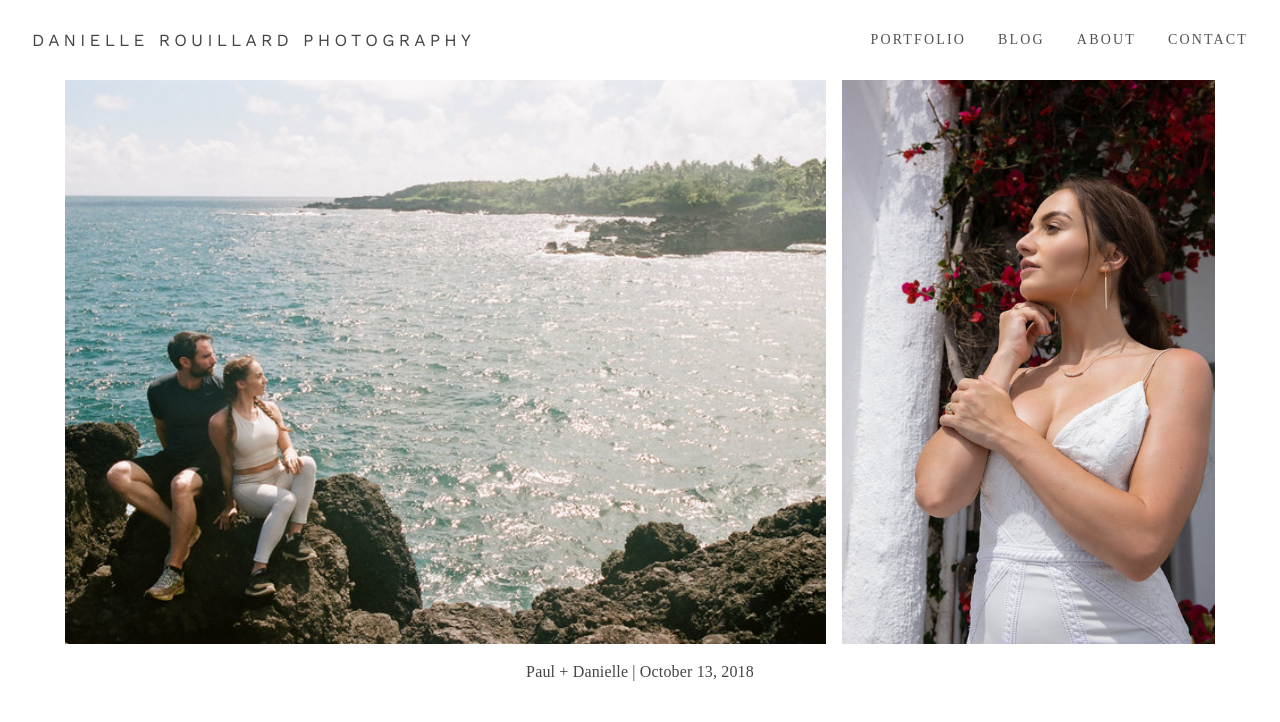
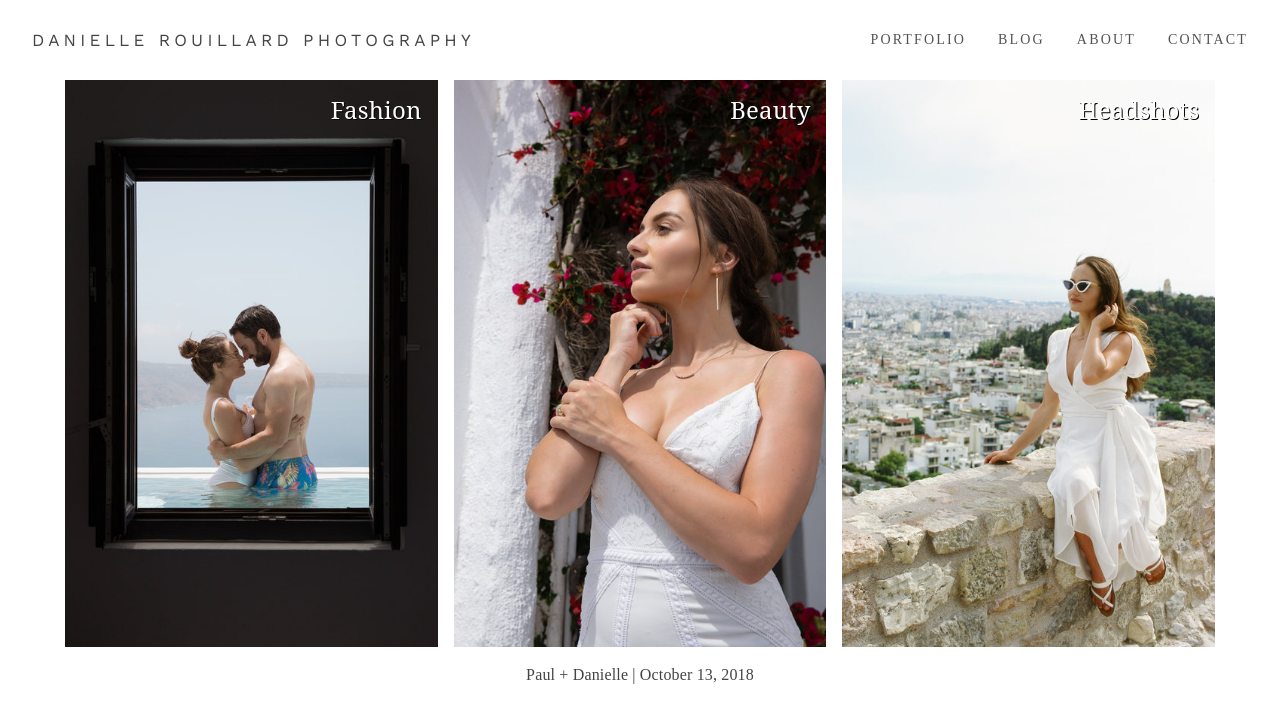
Before and after one commit to pazano/danielle-portfolio, a Next.js app: page / in a window 1280 px wide. Shown: the top 722 px of the page. Built offline with nearby package versions, Linux system fonts and the light colour scheme; a web font is replaced by a local one.

Commit message:
basic hero and page separation with links

```diff
--- a/layout/components/Gallery.js
+++ b/layout/components/Gallery.js
@@ -1,13 +1,16 @@
+import Link from 'next/link';
 import Image from './Image';
 import './Gallery.scss';
 
 // TODO:  update image object structure
 
-const GalleryImageRow = ({ galleryImages }) => {
+const GalleryImageRow = ({ galleryImages, type }) => {
   const rowClassName = galleryImages.reduce((result, galleryImage) => result ? result + '-' + galleryImage.aspect : galleryImage.aspect, "");
   const aspectCount = new Set(galleryImages.map(galleryImage => galleryImage.aspect)).size;
 
   let counter = 0;
+
+  if (type == "page") {
     return(
       <div className={`gallery__row ${rowClassName}`}>
         { galleryImages &&
@@ -24,6 +27,26 @@ const GalleryImageRow = ({ galleryImages }) => {
         }
       </div>
     )
+  } else {
+    return (
+      <div className={`gallery__row ${rowClassName}`}>
+        {galleryImages &&
+          galleryImages.map(({ url, alt, ratio, label, link }) =>
+            <GalleryImageLink
+              url={url}
+              alt={alt}
+              style={`image-${counter}`}
+              ratio={ratio}
+              respectAspect={aspectCount > 1 ? false : true}
+              label={label}
+              link={link}
+              key={`gallery-image-${++counter}`}
+            />
+          )
+        }
+      </div>
+    )
+  }
 }
 
 const GalleryImage = ({ url, alt, style, ratio, respectAspect, key }) => {
@@ -56,19 +79,76 @@ const GalleryImage = ({ url, alt, style, ratio, respectAspect, key }) => {
   }
 }
 
-// takes in a row
-const Gallery = ({ galleryRows, displayType }) => {
+const GalleryImageLink = ({ url, alt, style, ratio, respectAspect, key, label, link }) => {
+
+  if (respectAspect) {
+    const splitParams = ratio && ratio.split("x");
+    const viewBoxParams = splitParams[0] + " " + splitParams[1];
+
     return (
-    <div className={`gallery__container ${" gallery__width-" + displayType}`}>
+      <div className={`image__ratio ${style}`}>
+        <svg viewBox={`0 0 ${viewBoxParams}`}></svg>
+        <Image
+          url={url}
+          alt={alt}
+          key={key}
+        />
+        <div className="gallery__link">
+          <Link href={link}>
+            <a>{label}</a>
+          </Link>
+        </div>
+      </div>
+    )
+  }
+  else {
+    return (
+      <div className={style}>
+        <Image
+          url={url}
+          alt={alt}
+          key={key}
+        />
+        <div className="gallery__link">
+          <Link href={link}>
+            <a>{label}</a>
+          </Link>
+        </div>
+      </div>
+    )
+  }
+}
+
+
+const PageGallery = ({ galleryRows }) => {
+  return (
+    <div className={`gallery__container gallery__page`}>
       { galleryRows &&
         galleryRows.map(( images ) =>
           <GalleryImageRow
             galleryImages={images}
-            displayType={displayType}
+            type="page"
           />)
       }
     </div>
   )
 }
 
-export default Gallery;
+const HeroGallery = ({ galleryRows }) => {
+  return (
+    <div className={`gallery__container gallery__hero`}>
+      {galleryRows &&
+        galleryRows.map((images) =>
+          <GalleryImageRow
+            galleryImages={images}
+            type="hero"
+          />)
+      }
+    </div>
+  )
+}
+
+export {
+  PageGallery,
+  HeroGallery
+};
--- a/layout/components/Gallery.scss
+++ b/layout/components/Gallery.scss
@@ -35,9 +35,8 @@ $gallery__grid-unit: 1fr;
   grid-area: four;
 }
 
-// Smaller, centered for blog content
-// Generally assumes fewer images per row
-.gallery__width-page {
+// Page galleries are a more narrow container, meant to be content-width for blog use.
+.gallery__page {
 
   .portrait-portrait {
     grid-template-rows: repeat(9, $gallery__grid-unit);
@@ -76,7 +75,9 @@ $gallery__grid-unit: 1fr;
   }
 }
 
-.gallery__width-full {
+// Hero galleries are more full-width and support links
+
+.gallery__hero {
 
   .portrait-portrait-portrait {
     grid-template-rows: repeat(9, $gallery__grid-unit);
@@ -118,13 +119,28 @@ $gallery__grid-unit: 1fr;
       ". one one one one one one one one one one one one two two two two two two . "
     ;
   }
-
 }
 
-.gallery__image-full {
-  width: 100%;
+.gallery__link > a {
+  display: block;
+  position: relative;
+  top: -66px;
+  right: 0px;
+
+  height: 60px;
+  padding-right: 16px;
+  border: none;
+
+  font-size: 24px;
+  line-height: 60px;
+  color:  $primary-white;
+  text-decoration: none;
+  text-align: right;
+  text-shadow: 1px 1px #000;
 }
 
-.gallery__image-half {
-  width: 50%;
+.image__ratio {
+  .gallery__link > a {
+    top: 0px;
+  }
 }
--- a/pages/index.js
+++ b/pages/index.js
@@ -1,5 +1,5 @@
 import Page from '../layout/Page';
-import Gallery from '../layout/components/Gallery';
+import { HeroGallery } from '../layout/components/Gallery';
 
 const seo = {
   title: 'Home',
@@ -11,19 +11,25 @@ const galleryRows = [
       url: '/images/fpo/010.jpg',
       alt: 'Paul at the Pink Beach on Crete',
       aspect: 'portrait',
-      ratio: '2x3'
+      ratio: '2x3',
+      label: 'Fashion',
+      link: '/',
     },
     {
       url: '/images/fpo/012.jpg',
       alt: 'Danielle at the Pink Beach on Crete',
       aspect: 'portrait',
-      ratio: '2x3'
+      ratio: '2x3',
+      label: 'Beauty',
+      link: '/',
     },
     {
       url: '/images/fpo/001.jpg',
       alt: 'Danielle at the Pink Beach on Crete',
       aspect: 'portrait',
-      ratio: '2x3'
+      ratio: '2x3',
+      label: 'Headshots',
+      link: '/',
     },
   ],
 ]
@@ -34,13 +40,17 @@ const galleryRows2 = [
       url: '/images/fpo/013.jpg',
       alt: 'Paul at the Pink Beach on Crete',
       aspect: 'landscape',
-      ratio: '3x2'
+      ratio: '3x2',
+      label: 'Module One',
+      link: '/',
     },
     {
       url: '/images/fpo/012.jpg',
       alt: 'Danielle at the Pink Beach on Crete',
       aspect: 'portrait',
-      ratio: '2x3'
+      ratio: '2x3',
+      label: 'Module Two',
+      link: '/',
     },
   ],
 ]
@@ -49,9 +59,8 @@ const galleryRows2 = [
 const Index = () => (
   <Page seo={seo} >
     <div className="content__gallery">
-      <Gallery
-        galleryRows={galleryRows2}
-        displayType="full"
+      <HeroGallery
+        galleryRows={galleryRows}
         />
     </div>
   </Page>
```
Lines whose indentation alone changed are shown as unchanged.
